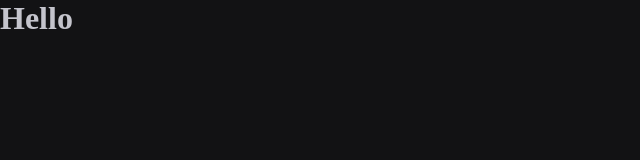
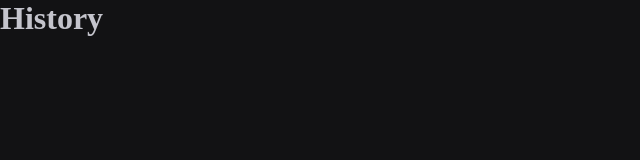
Before and after one commit to horquidia-lima/Timer, a React (Vite) app: page /history in a window 1280 px wide. Shown: the top 160 px of the page, without its empty margins (0-640 px from the left). Built offline with nearby package versions, Linux system fonts and the light colour scheme.

Commit message:
React Router DOM

```diff
--- a/src/App.tsx
+++ b/src/App.tsx
@@ -1,14 +1,17 @@
-import { ThemeProvider } from "styled-components"
-import { defaultTheme } from "./styles/themes/default"
-import { GlobalStyle } from "./styles/global"
+import { ThemeProvider } from 'styled-components'
+import {BrowserRouter} from 'react-router-dom'
+import {Router} from './Router'
+
+import { defaultTheme } from './styles/themes/default'
+import { GlobalStyle } from './styles/global'
 
 export function App() {
   return (
     <ThemeProvider theme={defaultTheme}>
-      <h1>Hello</h1>
-
+      <BrowserRouter>
+        <Router/>
+      </BrowserRouter>
       <GlobalStyle/>
     </ThemeProvider>
-
   )
 }
--- /dev/null
+++ b/src/Router.tsx
@@ -0,0 +1,12 @@
+import {Routes, Route} from 'react-router-dom'
+import { Home } from './pages/Home'
+import { History } from './pages/History'
+
+export function Router(){
+    return(
+        <Routes>
+            <Route path='/' element={<Home/>}/>
+            <Route path='/history' element={<History/>}/>
+        </Routes>
+    )
+}
--- /dev/null
+++ b/src/pages/History.tsx
@@ -0,0 +1,5 @@
+export function History(){
+    return(
+        <h1>History</h1>
+    )
+}
--- /dev/null
+++ b/src/pages/Home.tsx
@@ -0,0 +1,5 @@
+export function Home(){
+    return(
+        <h1>Home</h1>
+    )
+}
```
Also changed, not shown: package.json (+2 -5 lines), .eslintrc.cjs (deleted), 1 other file (tests, documents, lock files or other folders).
